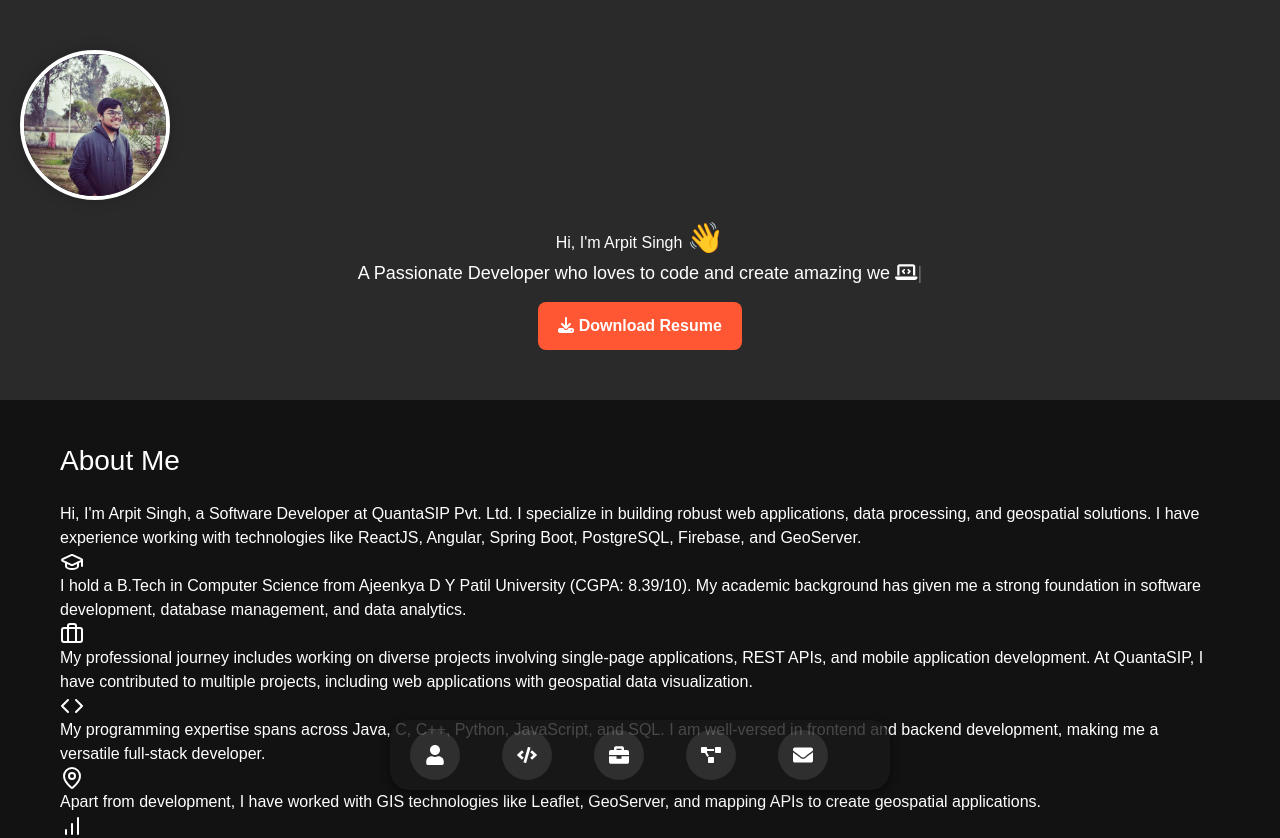
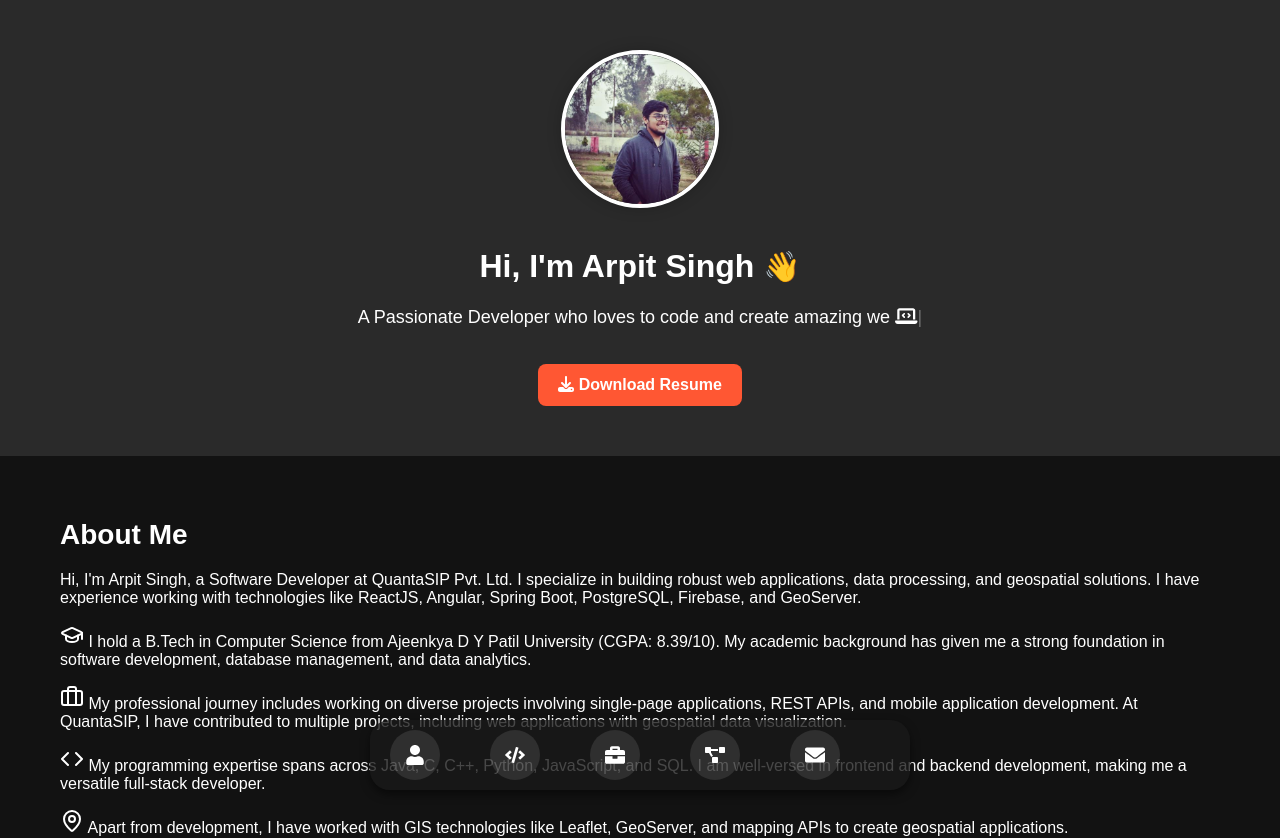
Before and after one commit to Arpit08-coder-glitch/My-Portfolio, a React (Create React App) app: page / in a window 1280 px wide. Shown: the top 838 px of the page. Built offline with nearby package versions, Linux system fonts and the light colour scheme.

Commit message:
Tailwind Installation Updates part 2

```diff
--- /dev/null
+++ b/postcss.config.js
@@ -0,0 +1,4 @@
+export const plugins = {
+    tailwindcss: {},
+    autoprefixer: {},
+};
--- a/src/index.css
+++ b/src/index.css
@@ -1,4 +1,13 @@
-/* ./src/index.css */
-@tailwind base;
-@tailwind components;
-@tailwind utilities;
+body {
+  margin: 0;
+  font-family: -apple-system, BlinkMacSystemFont, 'Segoe UI', 'Roboto', 'Oxygen',
+    'Ubuntu', 'Cantarell', 'Fira Sans', 'Droid Sans', 'Helvetica Neue',
+    sans-serif;
+  -webkit-font-smoothing: antialiased;
+  -moz-osx-font-smoothing: grayscale;
+}
+
+code {
+  font-family: source-code-pro, Menlo, Monaco, Consolas, 'Courier New',
+    monospace;
+}
```
